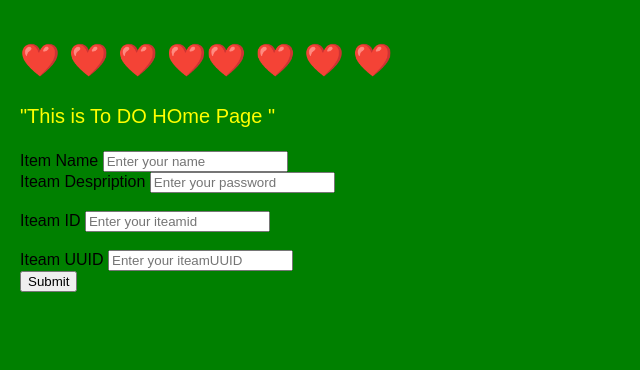
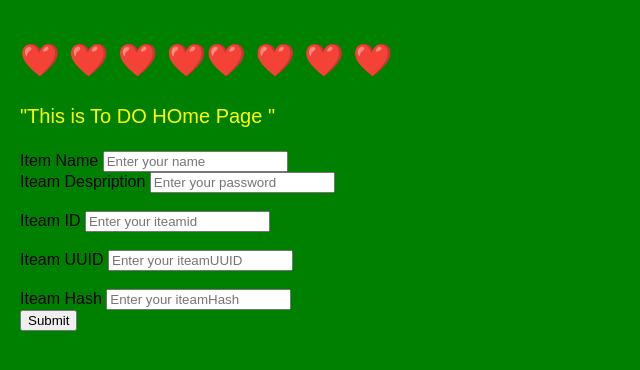
Before and after one commit to RkojhaSDET/gitAssign, a Flask app: page /todohome in a window 1280 px wide. Shown: the top 370 px of the page, without its empty margins (0-640 px from the left). Run offline with Flask 3, Linux system fonts and the light colour scheme.

Commit message:
iteamHash

```diff
--- a/flask_Mango/frontend/templates/todo.html
+++ b/flask_Mango/frontend/templates/todo.html
@@ -20,6 +20,10 @@
             <br>
             <label for="iteamUUID">Iteam UUID</label>
             <input type="iteamUUID" id="iteamUUID" name="iteamUUID" placeholder="Enter your iteamUUID">
+            <br>
+            <br>
+            <label for="iteamHash">Iteam Hash</label>
+            <input type="iteamHash" id="iteamHash" name="iteamHash" placeholder="Enter your iteamHash">
             <br>
             <input type="submit" value="Submit">
         </form>
```
